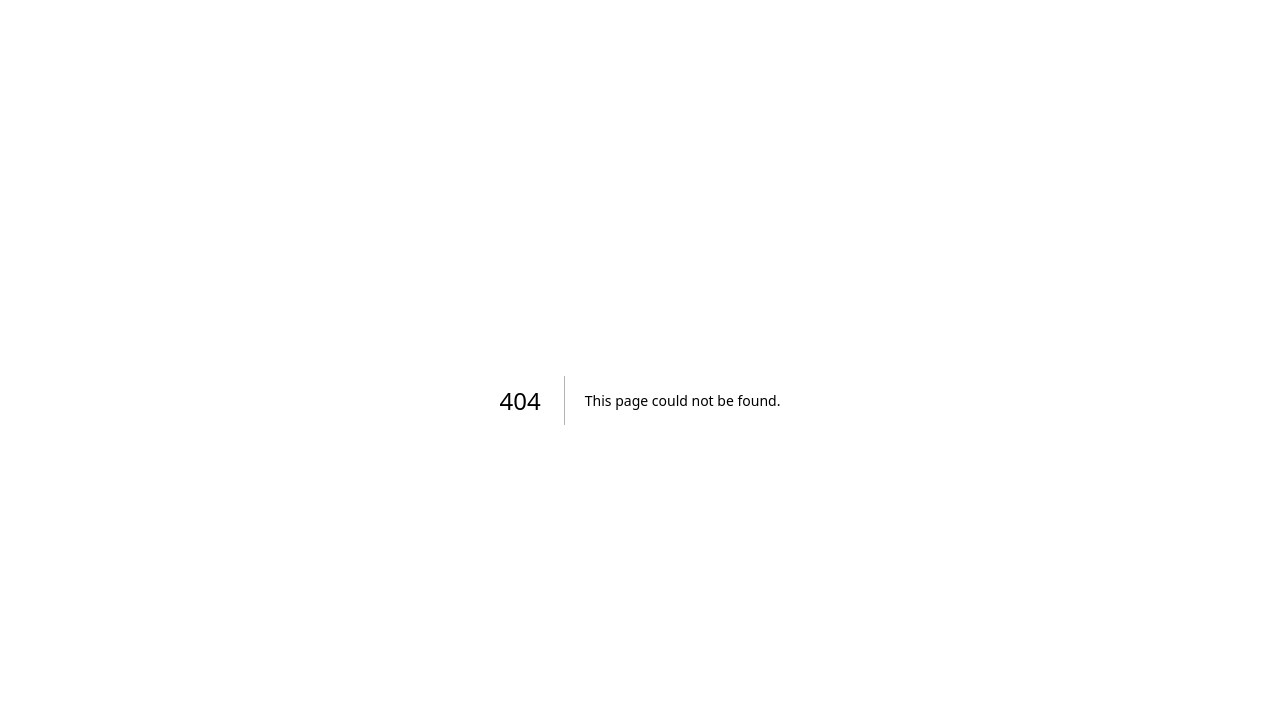
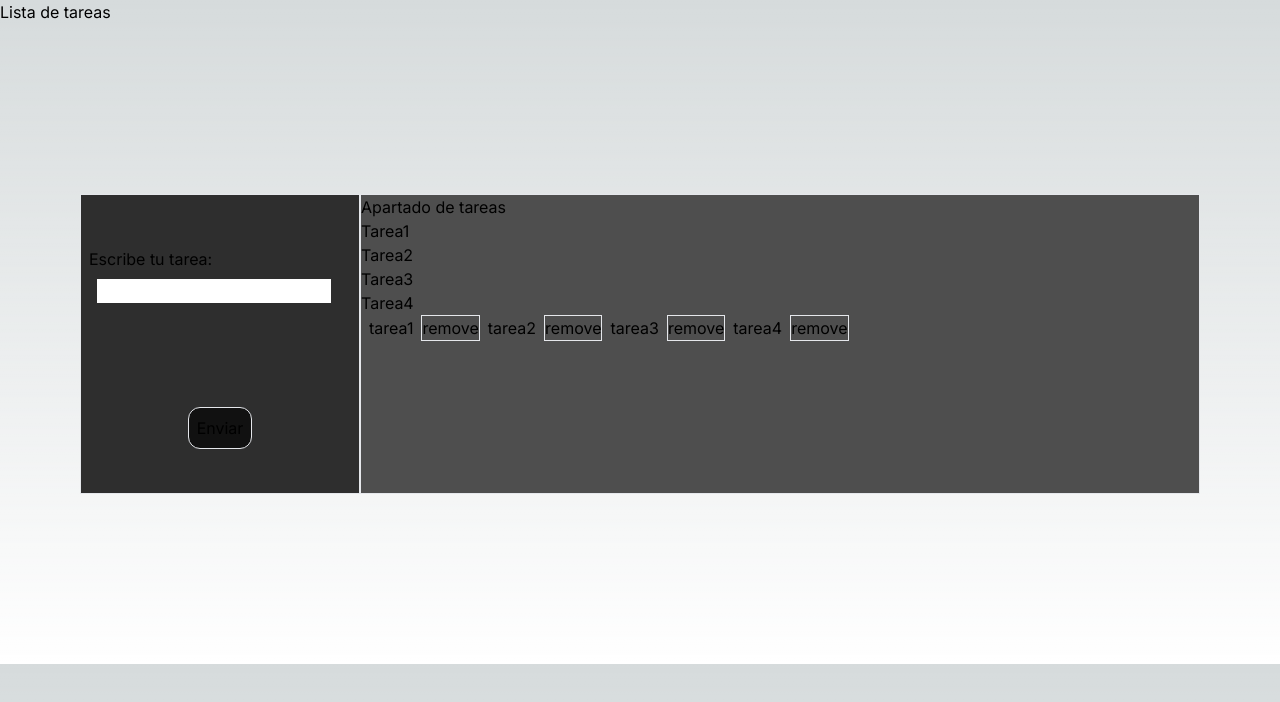
Before and after one commit to NahuelNGomez/practiceReact, a Next.js app in the folder tictactoe/: page /todolist in a window 1280 px wide. Before the commit this address had no page. Shown: the top 702 px of the page. Built offline with nearby package versions, Linux system fonts and the light colour scheme.

Commit message:
add to do list page. First version

```diff
--- a/tictactoe/src/app/page.tsx
+++ b/tictactoe/src/app/page.tsx
@@ -17,6 +17,8 @@ let games: { name: any; link: any; icon: any }[] = []
 
 games.unshift(createGame({name: TITLE_TIC_TAC_TOE, link: LINK_TIC_TAC_TOE,
               icon: IMG_TIC_TAC_TOE}))
+games.unshift(createGame({name: "To do list", link: "/todolist",
+  icon: IMG_TIC_TAC_TOE}))
 
 export default function Home() {
   return (
--- /dev/null
+++ b/tictactoe/src/app/todolist/page.tsx
@@ -0,0 +1,79 @@
+"use client"
+
+import { useState } from "react"
+
+const initialTasks = [
+    {
+        id: 1,
+        name: 'tarea1'
+    },
+    {
+        id: 2,
+        name: 'tarea2'
+    },
+    {
+        id: 3,
+        name: 'tarea3'
+    },
+    {
+        id: 4,
+        name: 'tarea4'
+    },
+]
+
+export default function ToDoList() {
+    const [tasks, setTasks] = useState<any>(initialTasks)
+
+    const handleSubmit = (event: React.FormEvent<HTMLFormElement>) => {
+        event.preventDefault()
+        const { elements } = event.currentTarget
+        const input = elements.namedItem('tarea')
+        const isInputValid = input instanceof HTMLInputElement
+
+        if (!input || !isInputValid) return
+
+        const tarea = {
+            id: Date.now(),
+            name: input.value
+        }
+        setTasks([...tasks, tarea])
+    }
+
+    const handleRemoveElement = (id: number) => () => {
+            setTasks(tasks.filter((task: any) => task.id !== id))
+    }
+
+
+    return (
+        <>
+            <h1>Lista de tareas</h1>
+            <section className="grid grid-cols-4 items-center justify-center w-[100vw] h-[80vh] px-20">
+                <form className="border bg-[#2e2e2e] flex flex-wrap justify-center items-center h-[300px]" onSubmit={handleSubmit}>
+                    <label className="p-2">Escribe tu tarea:
+                        <input className="m-2 text-black" type="text" id="tarea" name="tarea" />
+                    </label>
+                    <button className="border p-2 rounded-xl bg-[#111111]">Enviar</button>
+                </form>
+                <aside className="border bg-[#4e4e4e] col-span-3 h-[300px]">
+                    Apartado de tareas
+                    <ul>
+                        <li>Tarea1</li>
+                        <li>Tarea2</li>
+                        <li>Tarea3</li>
+                        <li>Tarea4</li>
+                    </ul>
+                    {
+                        tasks.map((task: any) => {
+                            return (
+                                <>
+                                    <li key={task.id} className="inline p-2">{task.name}</li>
+                                    <button className="border" onClick={handleRemoveElement(task.id)}> remove</button>
+                                </>
+                            )
+                        })
+                    }
+                </aside>
+            </section>
+        </>
+    )
+}
```
